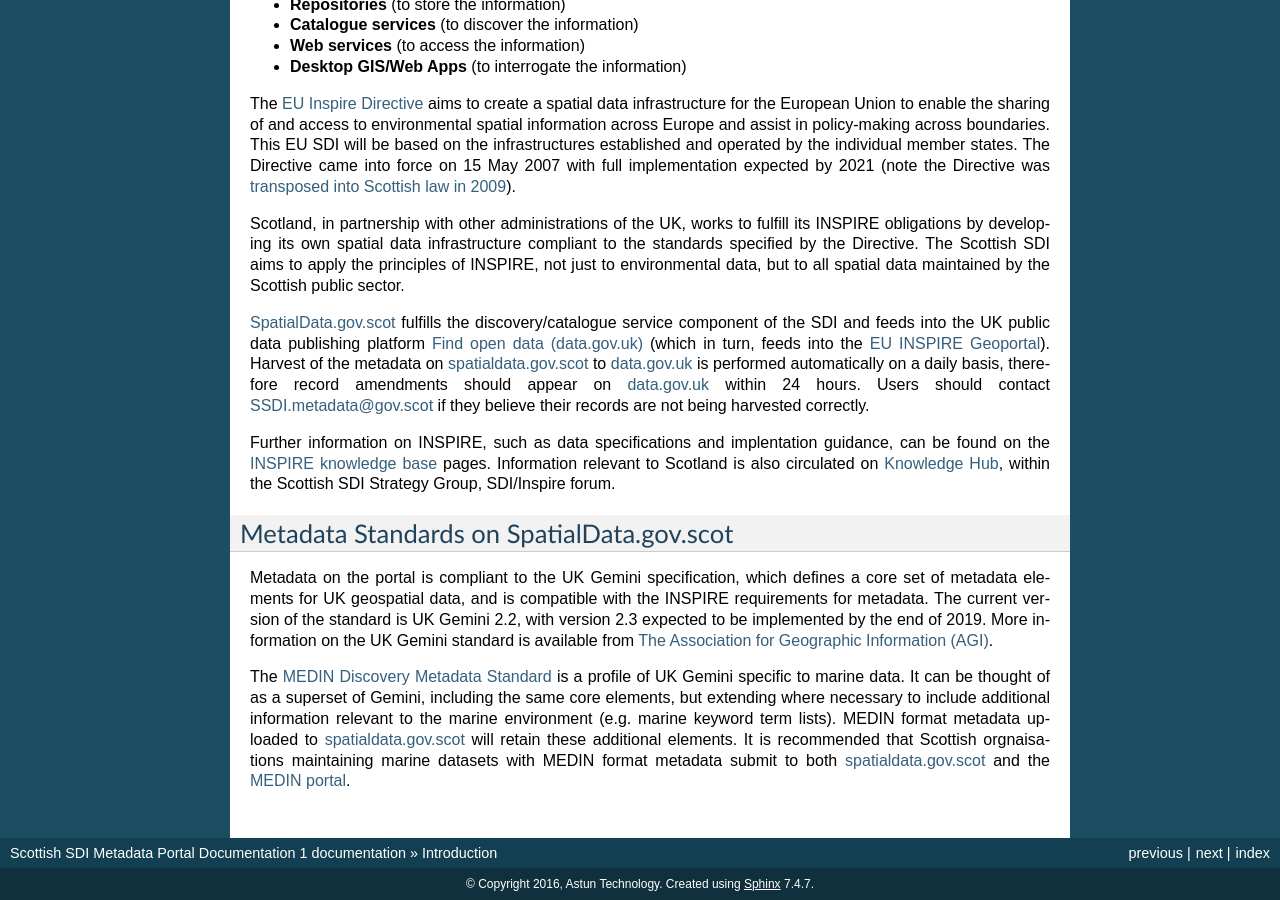
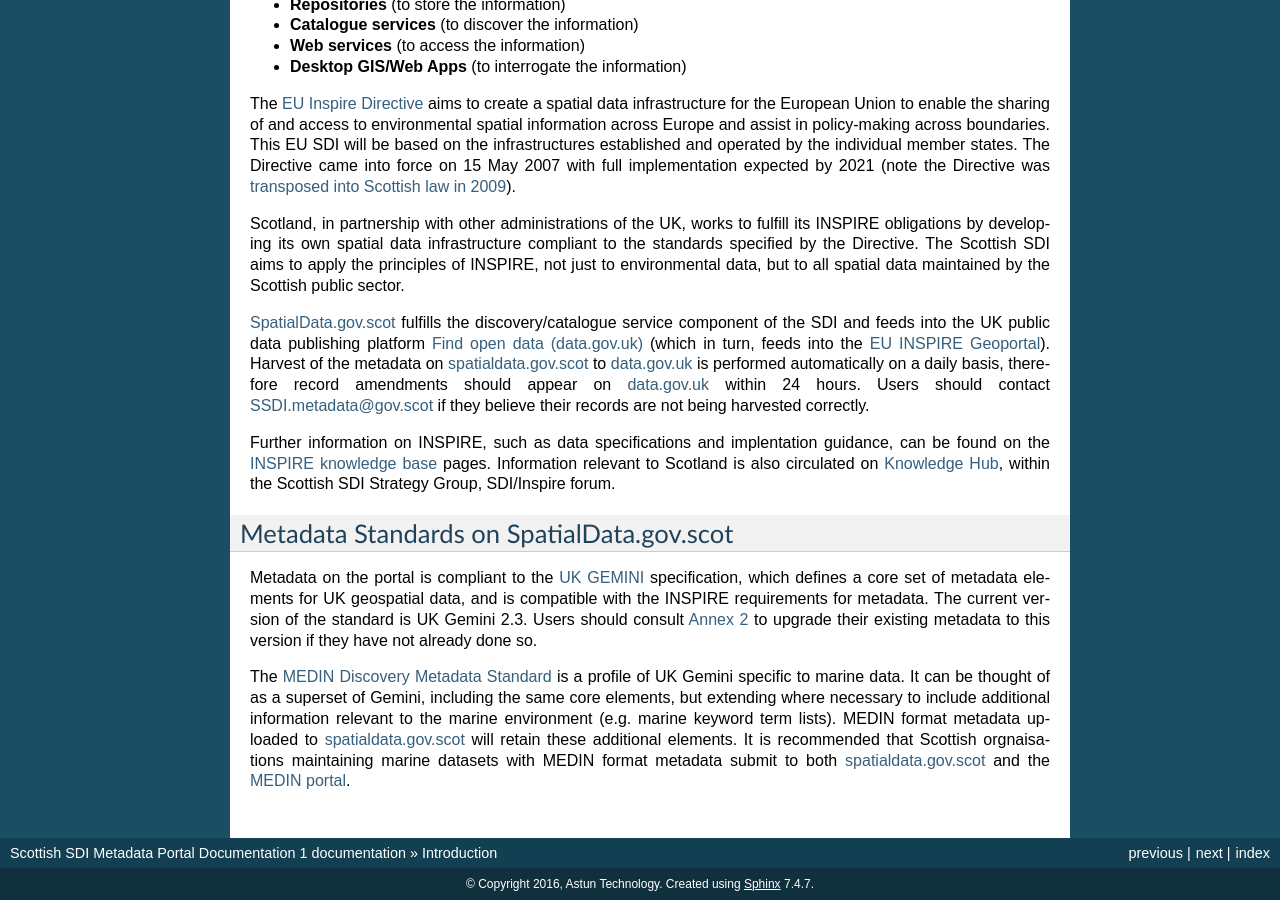
Before and after one commit to AstunTechnology/ssdidocs, a Sphinx documentation site: the page built from docs/UserDoc_Chap1_Intro.rst, in a window 1280 px wide and 900 px high, scrolled down 942 px. Built offline with Sphinx 7.4.7, drawn with Linux system fonts in a browser that asks for light colours.

Commit message:
Added reference to Gemini 2.3

```diff
--- a/docs/UserDoc_Chap1_Intro.rst
+++ b/docs/UserDoc_Chap1_Intro.rst
@@ -68,9 +68,8 @@
 Metadata Standards on SpatialData.gov.scot
 ------------------------------------------
 
-Metadata on the portal is compliant to the UK Gemini specification, which defines a core set of metadata elements for UK geospatial data, and is
-compatible with the INSPIRE requirements for metadata. The current version of the standard is UK Gemini 2.2, with version 2.3 expected to be implemented by the end of 2019.
-More information on the UK Gemini standard is available from `The Association for Geographic Information (AGI) <https://www.agi.org.uk/agi-groups/standards-committee/uk-gemini>`__.
+Metadata on the portal is compliant to the `UK GEMINI <https://www.agi.org.uk/agi-groups/standards-committee/uk-gemini>`__ specification, which defines a core set of metadata elements for UK geospatial data, and is
+compatible with the INSPIRE requirements for metadata. The current version of the standard is UK Gemini 2.3. Users should consult `Annex 2 <UserDoc_Chap9_Annex2.html#annex-2-upgrading-to-uk-gemini-2-3>`__ to upgrade their existing metadata to this version if they have not already done so.
 
 The `MEDIN Discovery Metadata Standard <http://www.oceannet.org/marine_data_standards/medin_disc_stnd.html>`__ is a profile of UK Gemini specific to marine data. It can be thought of as a superset of Gemini, including
 the same core elements, but extending where necessary to include additional information relevant to the marine environment (e.g. marine keyword
```
